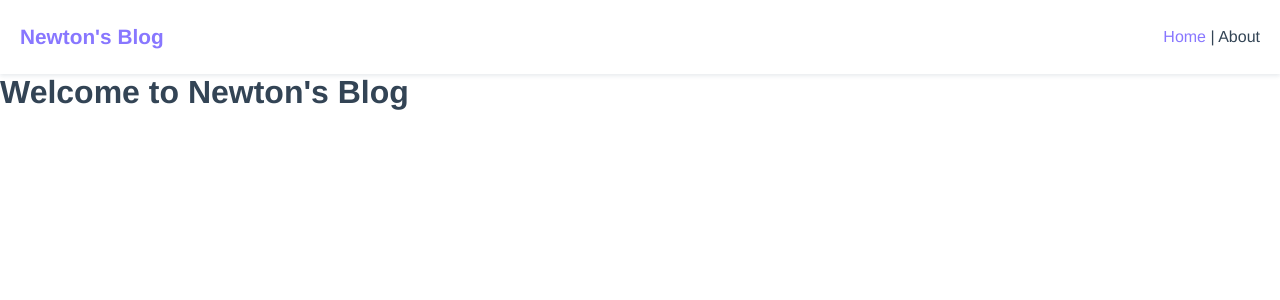
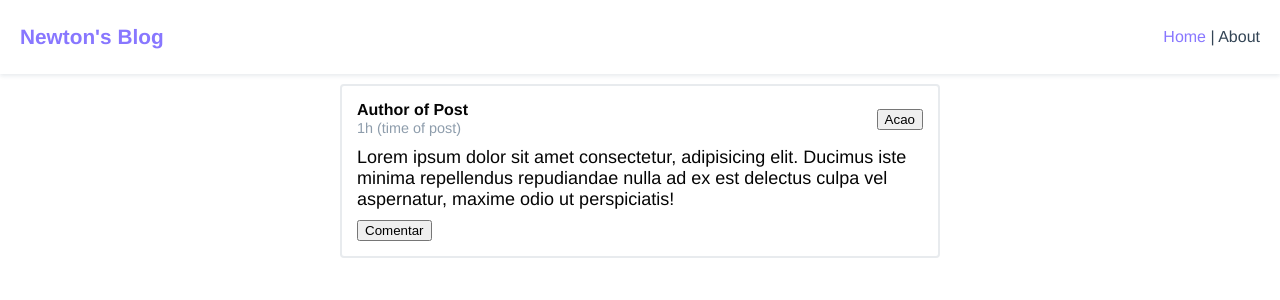
Before and after one commit to Newton-Duarte/newton-blog, a Vue app: page / in a window 1280 px wide. Shown: the top 300 px of the page. Built offline with nearby package versions, Linux system fonts and the light colour scheme.

Commit message:
Created CardPost component.

```diff
--- a/src/App.vue
+++ b/src/App.vue
@@ -1,7 +1,11 @@
 <template>
   <div id="app">
     <Navbar />
-    <router-view />
+    <main id="main">
+      <transition mode="out-in">
+        <router-view />
+      </transition>
+    </main>
   </div>
 </template>
 
--- /dev/null
+++ b/src/components/CardPost.vue
@@ -0,0 +1,68 @@
+<template>
+  <div class="card">
+    <div class="card-header">
+      <div>
+        <p class="author">{{ author }}</p>
+        <span class="time">{{ time }}</span>
+      </div>
+      <div class="card-actions">
+        <button>Acao</button>
+      </div>
+    </div>
+    <div class="card-body">
+      {{ content }}
+    </div>
+    <div class="card-comment">
+      <button>Comentar</button>
+    </div>
+  </div>
+</template>
+
+<script>
+export default {
+  name: 'CardPost',
+  props: {
+    author: {
+      type: String,
+      default: 'Author of Post'
+    },
+    time: {
+      type: String,
+      default: '1h (time of post)'
+    },
+    content: {
+      type: String,
+      default: 'Lorem ipsum dolor sit amet consectetur, adipisicing elit. Ducimus iste minima repellendus repudiandae nulla ad ex est delectus culpa vel aspernatur, maxime odio ut perspiciatis!'
+    }
+  }
+}
+</script>
+
+<style scoped>
+.card {
+  padding: 15px;
+  border: 2px solid rgba(30, 60, 90, .1);
+  border-radius: 4px;
+  width: 600px;
+  max-width: 100%;
+}
+.card .author {
+  font-weight: bold;
+  color: #050505;
+}
+.card .time {
+  font-size: .9rem;
+  color: rgba(30, 60, 90, .5);
+}
+.card-header {
+  display: flex;
+  justify-content: space-between;
+  align-items: center;
+  margin-bottom: 10px;
+}
+.card-body {
+  font-size: 1.125rem;
+  color: #050505;
+  margin-bottom: 10px;
+}
+</style>
--- a/src/views/Home.vue
+++ b/src/views/Home.vue
@@ -1,12 +1,33 @@
 <template>
-  <div class="home">
-    <h1>Welcome to Newton's Blog</h1>
+  <div id="home" class="home">
+    <CardPost />
   </div>
 </template>
 
 <script>
+import CardPost from '@/components/CardPost';
 
 export default {
   name: "Home",
+  components: {
+    CardPost
+  }
 };
 </script>
+
+<style scoped>
+#home {
+  display: flex;
+  flex-direction: column;
+  align-items: center;
+  margin: 10px auto;
+}
+@media (max-width: 800px) {
+  #home {
+    margin: 10px;
+  }
+}
+#home h1 {
+  text-align: center;
+}
+</style>
```
